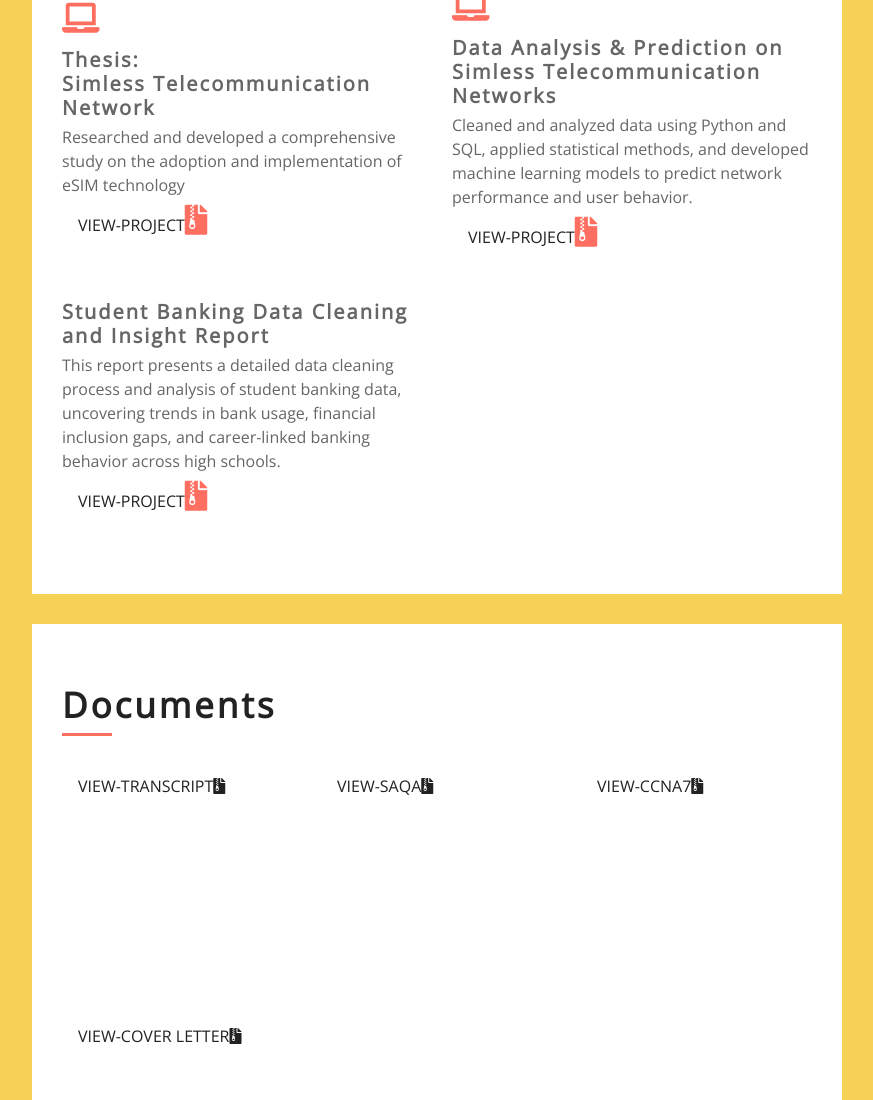
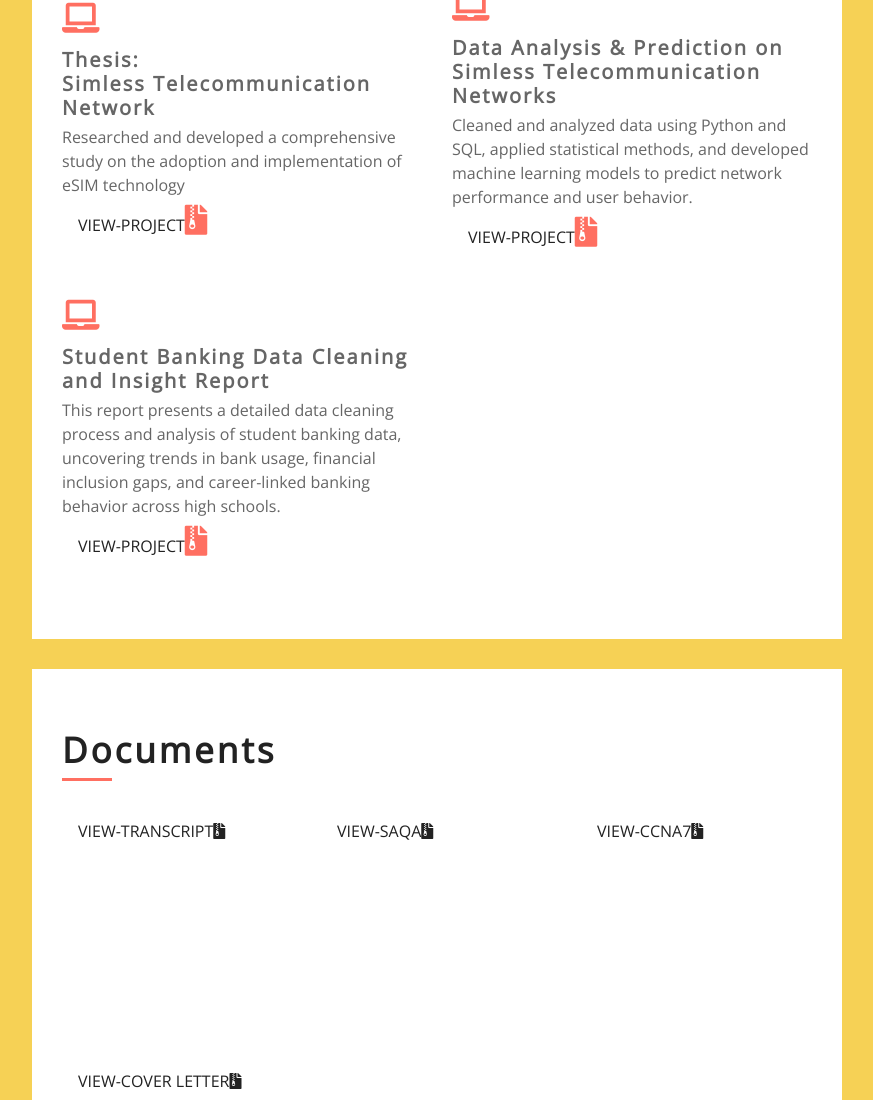
Before and after one commit to mellocollins/mellocv.github.io, a plain HTML site: page index.html in a window 1280 px wide. Shown: the part 2252-3352 px from the top of the page, without its empty margins (368-1241 px from the left). Drawn offline with nearby package versions, Linux system fonts and the light colour scheme.

Commit message:
Add files via upload

```diff
--- a/index.html
+++ b/index.html
@@ -254,6 +254,7 @@ contribute to business success and professional growth.
                             </div>
                             <div class="col-md-6">
                                 <div class="srv-col">
+                                <i class="fa fa-laptop"></i>
                                      <h3>Student Banking Data Cleaning and Insight Report</h3>
                                     <p>This report presents a detailed data cleaning process and analysis of student banking data, uncovering trends in bank usage, financial inclusion gaps, and career-linked banking behavior across high schools.</br>
 <a class="nav-link" href="Report.pdf">VIEW-PROJECT<i class="fa fa-file-archive"></i></a></p>
```
